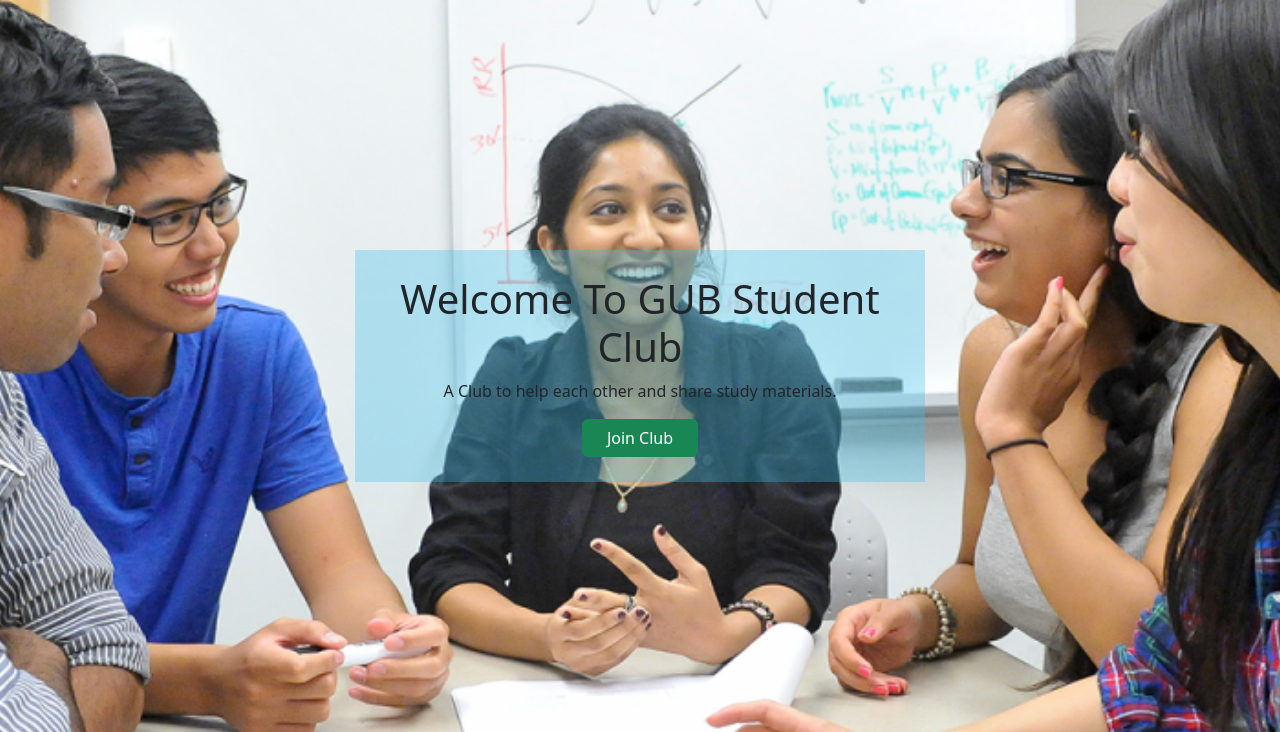
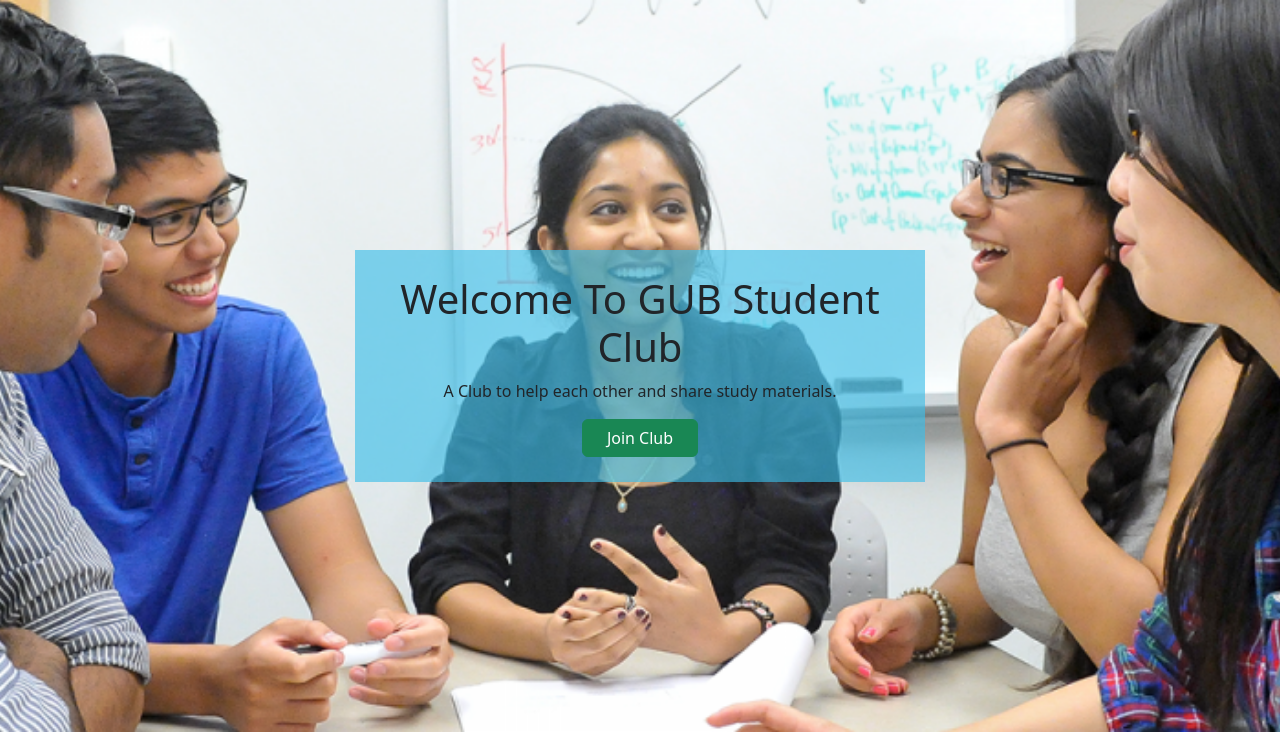
Before and after one commit to Neel037/gub-student-club, a PHP site: page / in a window 1280 px wide. Shown: the part 94-826 px from the top of the page. Run offline with PHP 8.4, Linux system fonts and the light colour scheme.

Commit message:
Update style.css

```diff
--- a/style.css
+++ b/style.css
@@ -13,6 +13,6 @@
 }
 
 .hero-heading{
-    background-color: rgba(59, 190, 233, 0.33);
+    background-color: rgba(59, 190, 233, 0.63);
     padding: 25px 0;
 }
```
